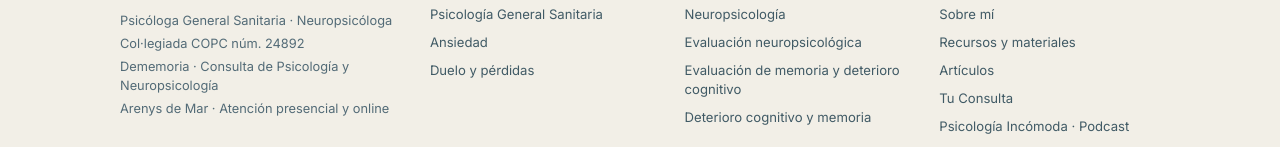
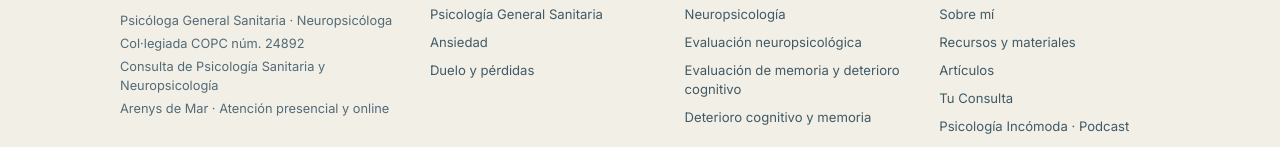
Before and after one commit to carolinasanchezgirona/Portfolio-Carolina, a Next.js app: page / in a window 1280 px wide. Shown: the part 4389-4536 px from the top of the page. Built offline with nearby package versions, Linux system fonts and the light colour scheme.

Commit message:
Replace legacy Dememoria branding with Carolina Sánchez Girona personal practice identity

```diff
--- a/app/components/site-shell.tsx
+++ b/app/components/site-shell.tsx
@@ -148,7 +148,7 @@ function SiteFooter() {
           <p className="editorial-footer-brand">Carolina Sánchez | Psicóloga</p>
           <p>Psicóloga General Sanitaria · Neuropsicóloga</p>
           <p>Col·legiada COPC núm. 24892</p>
-          <p>Dememoria · Consulta de Psicología y Neuropsicología</p>
+          <p>Consulta de Psicología Sanitaria y Neuropsicología</p>
           <p>Arenys de Mar · Atención presencial y online</p>
         </div>
 
```
